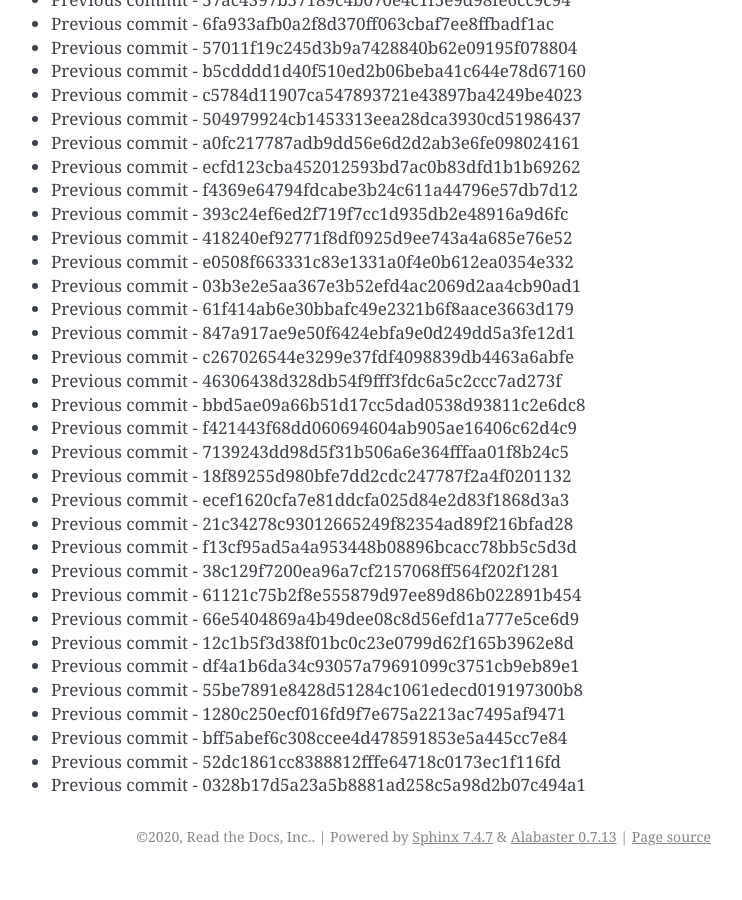
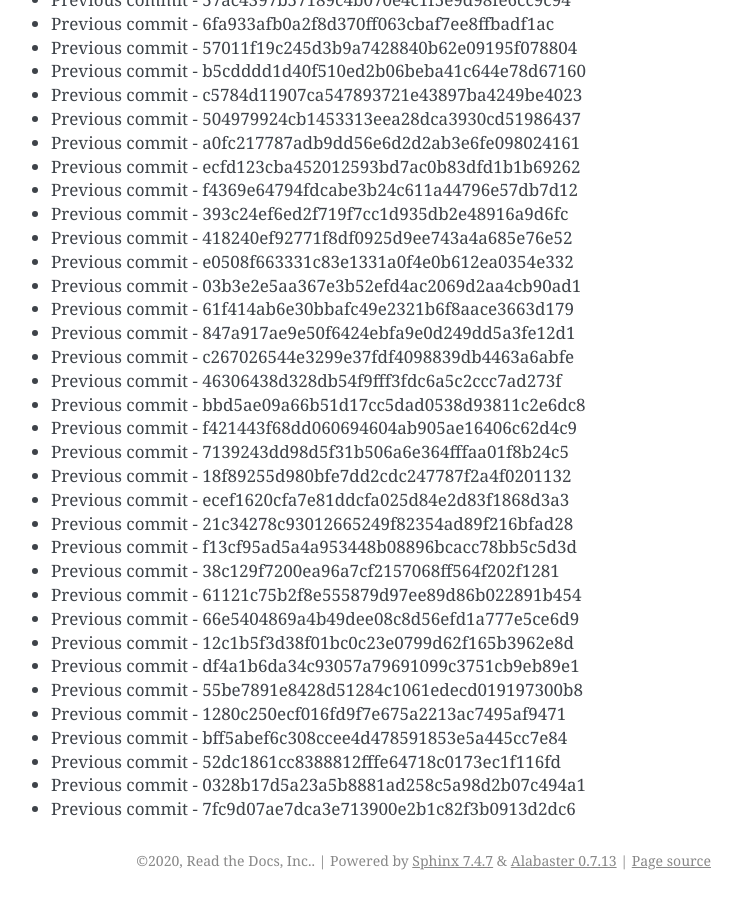
Before and after one commit to readthedocs/rtd-git-stresstest, a Sphinx documentation site: the page built from docs/updates.rst, in a window 1280 px wide and 900 px high, scrolled down 57649 px. Shown: the whole window, without its empty margins (399-1141 px from the left). Built offline with Sphinx 7.4.7, drawn with Linux system fonts in a browser that asks for light colours; before the commit the page ends 58525 px from its top, so only the background shows below that.

Commit message:
Generating commit from previous: 7fc9d07ae7dca3e713900e2b1c82f3b0913d2dc6

```diff
--- a/docs/updates.rst
+++ b/docs/updates.rst
@@ -2454,3 +2454,4 @@ It can be tested for any performance characteristics.
 * Previous commit - bff5abef6c308ccee4d478591853e5a445cc7e84
 * Previous commit - 52dc1861cc8388812fffe64718c0173ec1f116fd
 * Previous commit - 0328b17d5a23a5b8881ad258c5a98d2b07c494a1
+* Previous commit - 7fc9d07ae7dca3e713900e2b1c82f3b0913d2dc6
```
